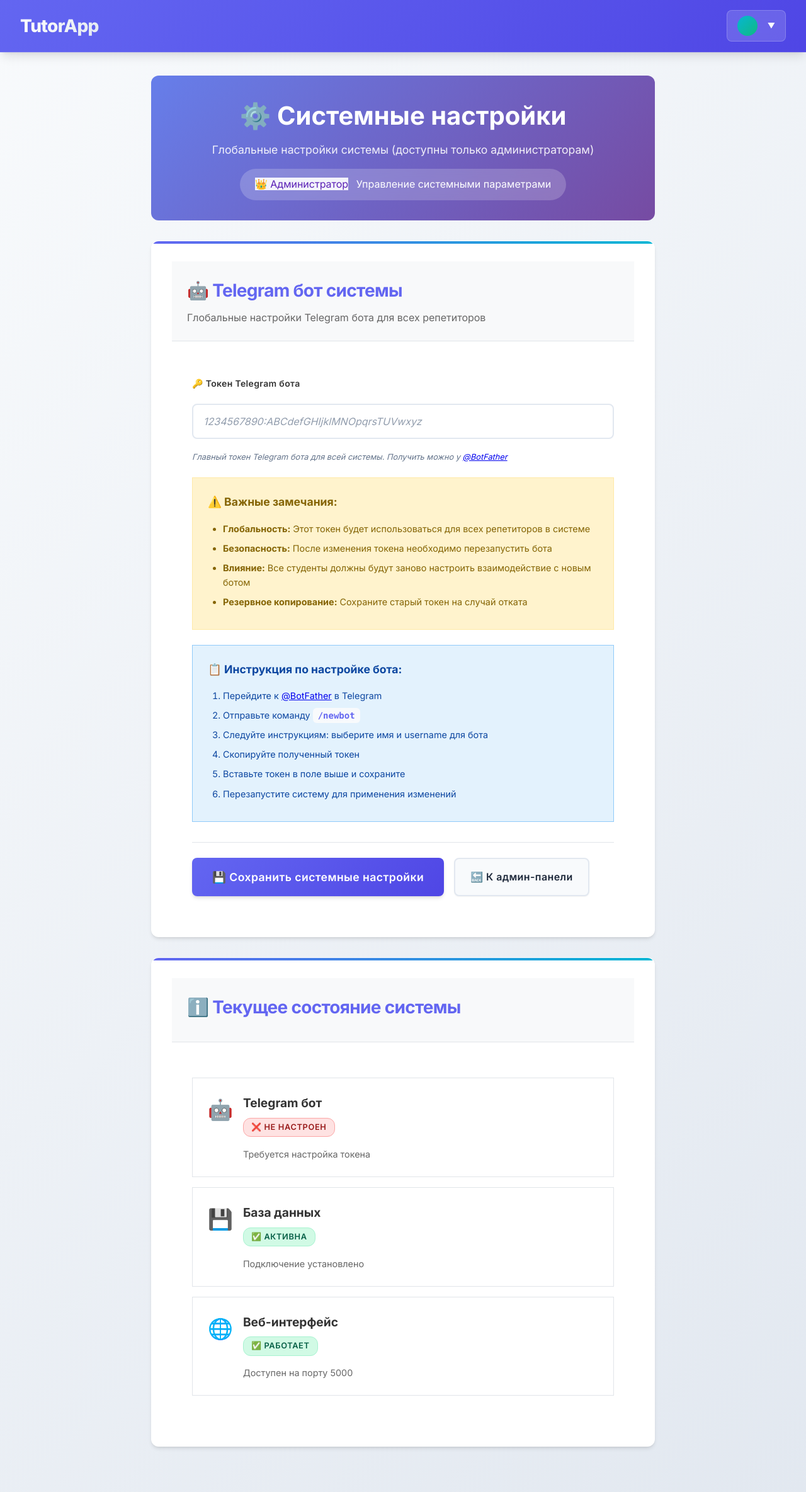
After one commit to DannyDonor/TutorApp, a Python web app: template tutor_schedule_app2/templates/system_settings.html in a window 1280 px wide. The commit adds this page. Shown: the whole page at 63% size. Run offline with Jinja, Linux system fonts and the light colour scheme; the template is opened without the code that fills it, so the values that code supplies are empty.

Commit message:
Большой фикс доработок курса и админ панели

```diff
--- a/tutor_schedule_app2/main_tg.py
+++ b/tutor_schedule_app2/main_tg.py
@@ -5,6 +5,7 @@ import config
 from datetime import datetime, timedelta
 from contextlib import contextmanager
 from sqlalchemy.exc import SQLAlchemyError
+from sqlalchemy import func
 import secrets
 import time
 from threading import Thread
@@ -792,9 +793,6 @@ def handle_unknown_message(message):
             send_notification(message.chat.id,
                 "Я не понимаю эту команду. Используйте /start для начала работы.")
 
-# Импорт функций из sqlalchemy для работы с датами
-from sqlalchemy import func
-
 # Функция для запуска бота
 def run_bot():
     print("Telegram бот запущен...")
--- /dev/null
+++ b/tutor_schedule_app2/templates/system_settings.html
@@ -0,0 +1,354 @@
+{% extends "base.html" %}
+
+{% block title %}Системные настройки - TutorApp{% endblock %}
+
+{% block content %}
+<div class="page-header">
+    <h1>⚙️ Системные настройки</h1>
+    <p>Глобальные настройки системы (доступны только администраторам)</p>
+
+    <div class="admin-badge">
+        <span class="badge badge-admin">👑 Администратор</span>
+        Управление системными параметрами
+    </div>
+</div>
+
+<div class="settings-container">
+    <div class="card">
+        <div class="card-header">
+            <h2>🤖 Telegram бот системы</h2>
+            <p>Глобальные настройки Telegram бота для всех репетиторов</p>
+        </div>
+
+        <form method="POST" class="settings-form">
+            <div class="form-group">
+                <label for="bot_token">🔑 Токен Telegram бота</label>
+                <input type="text" id="bot_token" name="bot_token"
+                       value="{{ current_token }}"
+                       placeholder="1234567890:ABCdefGHIjklMNOpqrsTUVwxyz"
+                       class="form-control">
+                <small class="form-text">
+                    Главный токен Telegram бота для всей системы.
+                    Получить можно у <a href="https://t.me/BotFather" target="_blank">@BotFather</a>
+                </small>
+            </div>
+
+            <div class="alert alert-warning">
+                <h4>⚠️ Важные замечания:</h4>
+                <ul>
+                    <li><strong>Глобальность:</strong> Этот токен будет использоваться для всех репетиторов в системе</li>
+                    <li><strong>Безопасность:</strong> После изменения токена необходимо перезапустить бота</li>
+                    <li><strong>Влияние:</strong> Все студенты должны будут заново настроить взаимодействие с новым ботом</li>
+                    <li><strong>Резервное копирование:</strong> Сохраните старый токен на случай отката</li>
+                </ul>
+            </div>
+
+            <div class="alert alert-info">
+                <h4>📋 Инструкция по настройке бота:</h4>
+                <ol>
+                    <li>Перейдите к <a href="https://t.me/BotFather" target="_blank">@BotFather</a> в Telegram</li>
+                    <li>Отправьте команду <code>/newbot</code></li>
+                    <li>Следуйте инструкциям: выберите имя и username для бота</li>
+                    <li>Скопируйте полученный токен</li>
+                    <li>Вставьте токен в поле выше и сохраните</li>
+                    <li>Перезапустите систему для применения изменений</li>
+                </ol>
+            </div>
+
+            <div class="form-actions">
+                <button type="submit" class="btn btn-primary btn-lg">
+                    💾 Сохранить системные настройки
+                </button>
+                <a href="{{ url_for('admin_dashboard') }}" class="btn btn-secondary">
+                    🔙 К админ-панели
+                </a>
+            </div>
+        </form>
+    </div>
+
+    <div class="card">
+        <div class="card-header">
+            <h2>ℹ️ Текущее состояние системы</h2>
+        </div>
+
+        <div class="system-status">
+            <div class="status-item">
+                <div class="status-icon">🤖</div>
+                <div class="status-info">
+                    <h3>Telegram бот</h3>
+                    <div class="status-value">
+                        {% if current_token %}
+                            <span class="status-badge status-on">✅ Настроен</span>
+                            <div class="token-preview">
+                                Токен: <code>{{ current_token[:10] }}...{{ current_token[-4:] if current_token|length > 14 else current_token }}</code>
+                            </div>
+                        {% else %}
+                            <span class="status-badge status-off">❌ Не настроен</span>
+                            <div class="status-description">Требуется настройка токена</div>
+                        {% endif %}
+                    </div>
+                </div>
+            </div>
+
+            <div class="status-item">
+                <div class="status-icon">💾</div>
+                <div class="status-info">
+                    <h3>База данных</h3>
+                    <div class="status-value">
+                        <span class="status-badge status-on">✅ Активна</span>
+                        <div class="status-description">Подключение установлено</div>
+                    </div>
+                </div>
+            </div>
+
+            <div class="status-item">
+                <div class="status-icon">🌐</div>
+                <div class="status-info">
+                    <h3>Веб-интерфейс</h3>
+                    <div class="status-value">
+                        <span class="status-badge status-on">✅ Работает</span>
+                        <div class="status-description">Доступен на порту 5000</div>
+                    </div>
+                </div>
+            </div>
+        </div>
+    </div>
+</div>
+
+<style>
+.page-header {
+    text-align: center;
+    margin-bottom: 2rem;
+    padding: 2rem;
+    background: linear-gradient(135deg, #667eea 0%, #764ba2 100%);
+    color: white;
+    border-radius: var(--radius-lg);
+}
+
+.page-header h1 {
+    margin: 0 0 0.5rem 0;
+    font-size: 2.5rem;
+}
+
+.page-header p {
+    margin: 0 0 1rem 0;
+    font-size: 1.1rem;
+    opacity: 0.9;
+}
+
+.admin-badge {
+    display: inline-block;
+    background: rgba(255, 255, 255, 0.2);
+    padding: 0.75rem 1.5rem;
+    border-radius: 25px;
+    backdrop-filter: blur(10px);
+}
+
+.badge-admin {
+    background: rgba(255, 255, 255, 0.9);
+    color: #5b21b6;
+    border: none;
+    margin-right: 0.5rem;
+}
+
+.settings-container {
+    max-width: 800px;
+    margin: 0 auto;
+}
+
+.card {
+    background: white;
+    border-radius: var(--radius-lg);
+    box-shadow: var(--shadow-md);
+    margin-bottom: 2rem;
+    overflow: hidden;
+}
+
+.card-header {
+    background: #f8f9fa;
+    padding: 1.5rem;
+    border-bottom: 1px solid #e1e5e9;
+}
+
+.card-header h2 {
+    margin: 0 0 0.5rem 0;
+    color: var(--primary-color);
+}
+
+.card-header p {
+    margin: 0;
+    color: #666;
+}
+
+.settings-form {
+    padding: 2rem;
+}
+
+.form-group {
+    margin-bottom: 1.5rem;
+}
+
+.form-group label {
+    display: block;
+    margin-bottom: 0.5rem;
+    font-weight: 600;
+    color: #333;
+}
+
+.form-control {
+    width: 100%;
+    padding: 0.75rem;
+    border: 2px solid #e1e5e9;
+    border-radius: var(--radius);
+    font-size: 1rem;
+    transition: border-color 0.3s;
+}
+
+.form-control:focus {
+    outline: none;
+    border-color: var(--primary-color);
+}
+
+.form-text {
+    font-size: 0.9rem;
+    color: #666;
+    margin-top: 0.5rem;
+    display: block;
+}
+
+.alert {
+    padding: 1.5rem;
+    border-radius: var(--radius);
+    margin: 1.5rem 0;
+}
+
+.alert-warning {
+    background: #fff3cd;
+    border: 1px solid #ffeaa7;
+    color: #856404;
+}
+
+.alert-info {
+    background: #e3f2fd;
+    border: 1px solid #90caf9;
+    color: #0d47a1;
+}
+
+.alert h4 {
+    margin: 0 0 1rem 0;
+    font-size: 1.1rem;
+}
+
+.alert ul,
+.alert ol {
+    margin: 0.5rem 0 0 1.5rem;
+}
+
+.alert li {
+    margin-bottom: 0.5rem;
+}
+
+.form-actions {
+    display: flex;
+    gap: 1rem;
+    padding-top: 1.5rem;
+    border-top: 1px solid #e1e5e9;
+    margin-top: 2rem;
+}
+
+.btn-lg {
+    padding: 1rem 2rem;
+    font-size: 1.1rem;
+}
+
+.system-status {
+    padding: 2rem;
+}
+
+.status-item {
+    display: flex;
+    align-items: flex-start;
+    gap: 1rem;
+    padding: 1.5rem;
+    border: 1px solid #e1e5e9;
+    border-radius: var(--radius);
+    margin-bottom: 1rem;
+}
+
+.status-icon {
+    font-size: 2rem;
+    flex-shrink: 0;
+}
+
+.status-info {
+    flex: 1;
+}
+
+.status-info h3 {
+    margin: 0 0 0.5rem 0;
+    color: #333;
+    font-size: 1.2rem;
+}
+
+.status-badge {
+    display: inline-block;
+    padding: 0.25rem 0.75rem;
+    border-radius: 12px;
+    font-size: 0.8rem;
+    font-weight: 600;
+    margin-bottom: 0.5rem;
+}
+
+.status-badge.status-on {
+    background: #d1fae5;
+    color: #065f46;
+    border: 1px solid #a7f3d0;
+}
+
+.status-badge.status-off {
+    background: #fee2e2;
+    color: #991b1b;
+    border: 1px solid #fca5a5;
+}
+
+.token-preview {
+    font-family: 'Courier New', monospace;
+    color: #666;
+    font-size: 0.9rem;
+    margin-top: 0.25rem;
+}
+
+.status-description {
+    color: #666;
+    font-size: 0.9rem;
+}
+
+@media (max-width: 768px) {
+    .page-header {
+        padding: 1.5rem;
+    }
+
+    .page-header h1 {
+        font-size: 2rem;
+    }
+
+    .settings-form,
+    .system-status {
+        padding: 1.5rem;
+    }
+
+    .form-actions {
+        flex-direction: column;
+    }
+
+    .status-item {
+        flex-direction: column;
+        text-align: center;
+    }
+
+    .status-icon {
+        font-size: 3rem;
+    }
+}
+</style>
+{% endblock %}
```
Also changed, not shown: tutor_schedule_app2/main_web.py (+48 -4 lines), tutor_schedule_app2/run.py (+4 -3 lines), tutor_schedule_app2/templates/admin_panel.html (+19 -7 lines), tutor_schedule_app2/templates/user_settings.html (+135 -1 lines).
